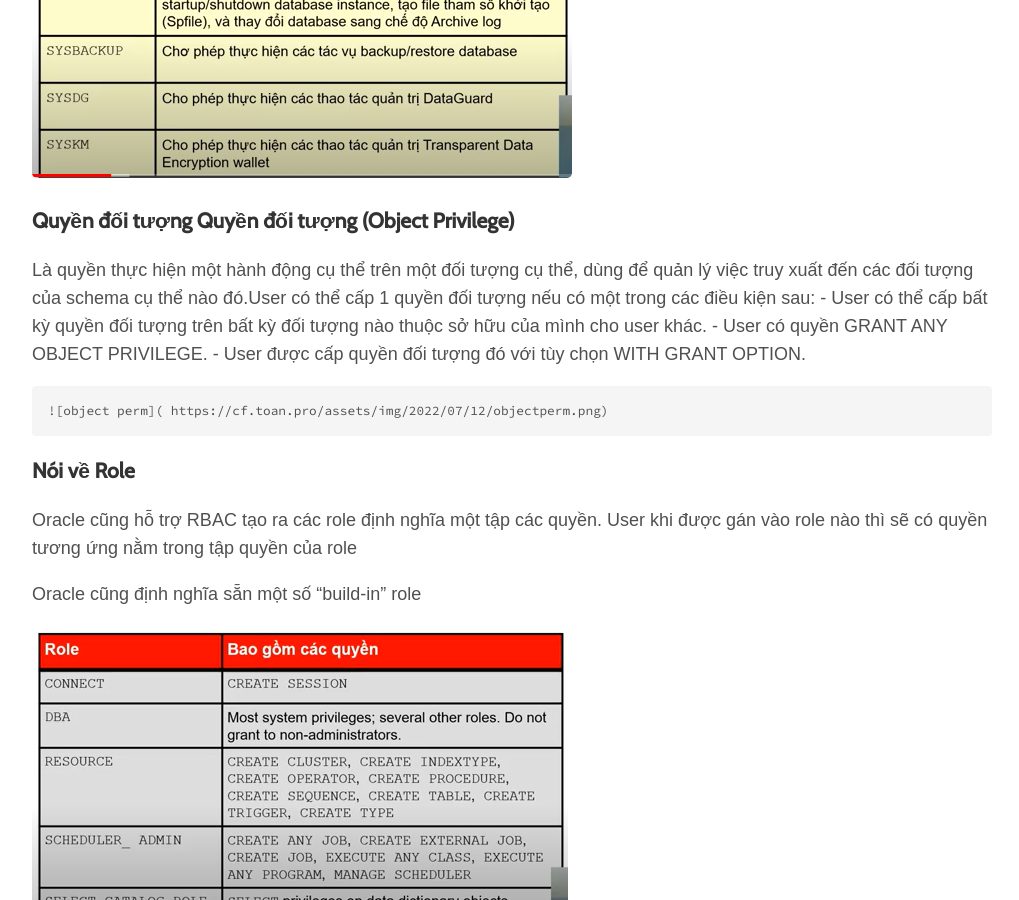
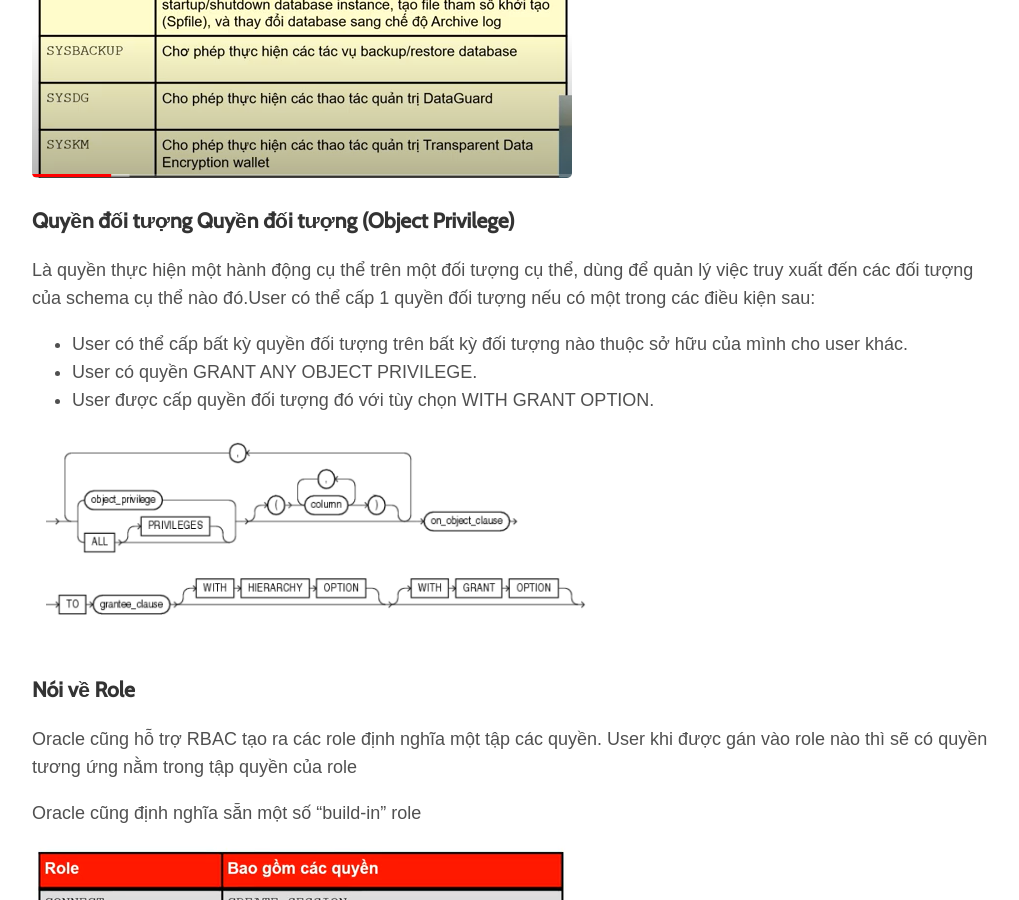
Before and after one commit to toannai/blog, a Jekyll site: the page built from _posts/2022-07-12-9x-oracle-trong-10phut-va -phan-quyen-trong-oracle.md, in a window 1280 px wide and 900 px high, scrolled down 8610 px. Shown: the whole window, without its empty margins (128-1147 px from the left). Built offline with Jekyll 4.4.1, drawn with Linux system fonts in a browser that asks for light colours; some web fonts are replaced.

```diff
--- a/_posts/2022-07-12-9x-oracle-trong-10phut-va -phan-quyen-trong-oracle.md
+++ b/_posts/2022-07-12-9x-oracle-trong-10phut-va -phan-quyen-trong-oracle.md
@@ -171,11 +171,12 @@
 ###	Quyền đối tượng Quyền đối tượng (Object Privilege)
 
 Là quyền thực hiện một hành động cụ thể trên một đối tượng cụ thể, dùng để quản lý việc truy xuất đến các đối tượng của schema cụ thể nào đó.User có thể cấp 1 quyền đối tượng nếu có một trong các điều kiện sau:
-	-	User có thể cấp bất kỳ quyền đối tượng trên bất kỳ đối tượng nào thuộc sở hữu của mình cho user khác.
-	-	User có quyền GRANT ANY OBJECT PRIVILEGE.
-	-	User được cấp quyền đối tượng đó với tùy chọn WITH GRANT OPTION.
 
-	![object perm]( {{site.url}}/assets/img/2022/07/12/objectperm.png)
+* User có thể cấp bất kỳ quyền đối tượng trên bất kỳ đối tượng nào thuộc sở hữu của mình cho user khác.
+* User có quyền GRANT ANY OBJECT PRIVILEGE.
+* User được cấp quyền đối tượng đó với tùy chọn WITH GRANT OPTION.
+
+![object perm]( {{site.url}}/assets/img/2022/07/12/objectperm.png)
 
 ### Nói về Role
 
```
